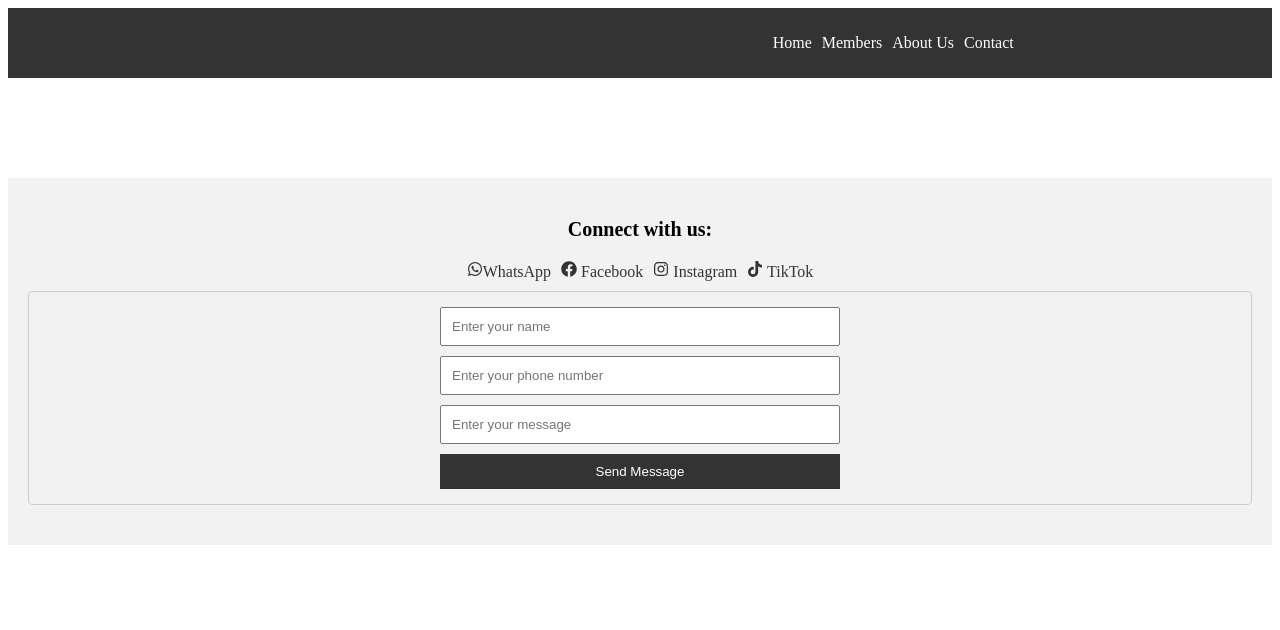
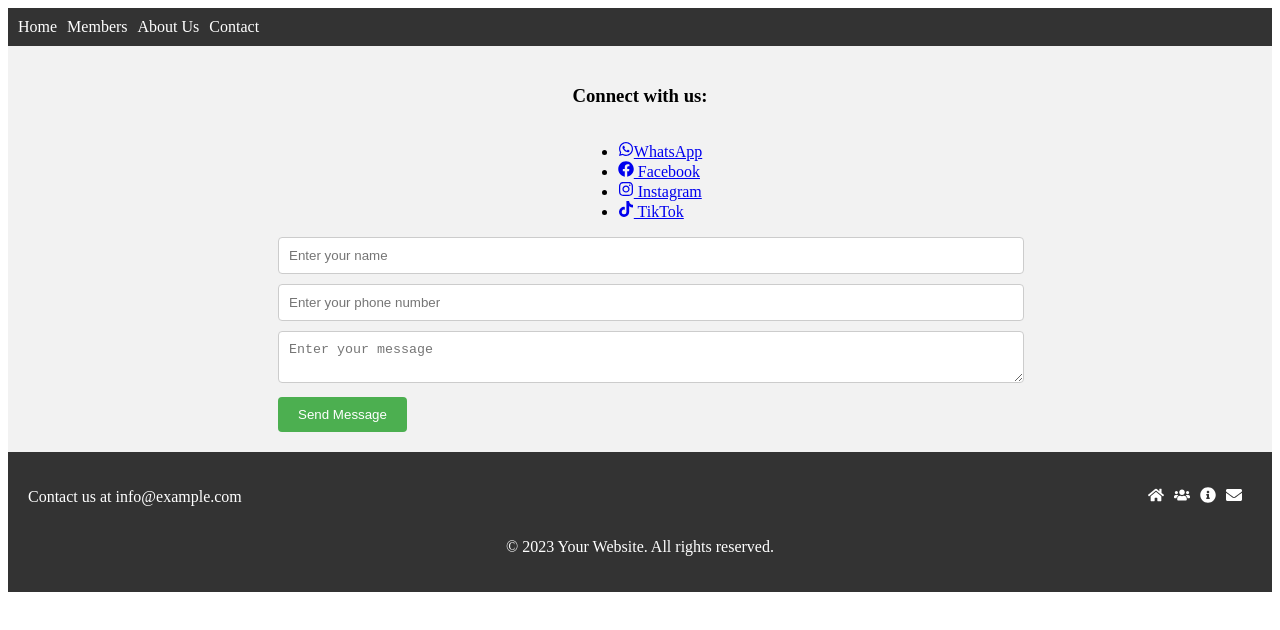
Before and after one commit to kingsley1470/doings, a React (Create React App) app: page /contact in a window 1280 px wide. Shown: the top 630 px of the page. Built offline with nearby package versions, Linux system fonts and the light colour scheme.

Commit message:
update commit

```diff
--- a/src/components/contactComponents/Contact.js
+++ b/src/components/contactComponents/Contact.js
@@ -1,11 +1,94 @@
-import React from 'react'
+import React, { useState } from "react";
+import { FaFacebook, FaInstagram, FaTiktok, FaWhatsapp } from "react-icons/fa";
+import "./contact.css";
 
 const Contact = () => {
+  const [name, setName] = useState("");
+  const [phone, setPhone] = useState("");
+  const [message, setMessage] = useState("");
+
+  const handleNameChange = (event) => {
+    setName(event.target.value);
+  };
+
+  const handlePhoneChange = (event) => {
+    setPhone(event.target.value);
+  };
+
+  const handleMessageChange = (event) => {
+    setMessage(event.target.value);
+  };
+
+  const handleSendMessage = () => {
+    // Implement your own functionality for sending a message here
+    console.log("Name:", name);
+    console.log("Phone:", phone);
+    console.log("Message:", message);
+    // Clear the input fields after sending the message
+    setName("");
+    setPhone("");
+    setMessage("");
+  };
+
   return (
-    <div style={{height:"100px"}}>
+    <footer>
+      <div className="contact-container">
+        <h3>Connect with us:</h3>
+        <ul className="social-links">
+          <li>
+            <a
+              href="https://api.whatsapp.com/send?phone=1234567890"
+              target="_blank"
+              rel="noopener noreferrer"
+            >
+              <FaWhatsapp />
+              WhatsApp
+            </a>
+          </li>
+          <li>
+            <a href="https://www.facebook.com">
+              <FaFacebook /> Facebook
+            </a>
+          </li>
+          <li>
+            <a href="https://www.instagram.com">
+              <FaInstagram /> Instagram
+            </a>
+          </li>
+          <li>
+            <a href="https://www.tiktok.com">
+              <FaTiktok /> TikTok
+            </a>
+          </li>
+        </ul>
+        <div className="form-container">
+          <input
+            type="text"
+            value={name}
+            onChange={handleNameChange}
+            placeholder="Enter your name"
+            className="input-field"
+          />
+          <input
+            type="text"
+            value={phone}
+            onChange={handlePhoneChange}
+            placeholder="Enter your phone number"
+            className="input-field"
+          />
+          <textarea
+            value={message}
+            onChange={handleMessageChange}
+            placeholder="Enter your message"
+            className="input-field"
+          ></textarea>
+          <button onClick={handleSendMessage} className="send-button">
+            Send Message
+          </button>
+        </div>
+      </div>
+    </footer>
+  );
+};
 
-    </div>
-  )
-}
-
-export default Contact
+export default Contact;
--- /dev/null
+++ b/src/components/contactComponents/contact.css
@@ -0,0 +1,86 @@
+.contact-container {
+  display: flex;
+  flex-direction: column;
+  align-items: center;
+  justify-content: center;
+  padding: 20px;
+  background-color: #f2f2f2;
+}
+
+.trending-section {
+  text-align: center;
+  margin-bottom: 20px;
+}
+
+.trending-list {
+  list-style: none;
+  padding: 0;
+  margin: 0;
+  display: flex;
+  justify-content: center;
+}
+
+.trending-list li {
+  margin-right: 10px;
+}
+
+.trending-list a {
+  text-decoration: none;
+  color: #333;
+}
+
+.input-field {
+  width: 100%;
+  padding: 10px;
+  margin-bottom: 10px;
+  border: 1px solid #ccc;
+  border-radius: 4px;
+}
+
+.send-button {
+  background-color: #4caf50;
+  color: #fff;
+  border: none;
+  padding: 10px 20px;
+  border-radius: 4px;
+  cursor: pointer;
+}
+
+.send-button:hover {
+  background-color: #45a049;
+}
+
+/* Responsive Styles */
+@media (max-width: 768px) {
+  .contact-container {
+    padding: 10px;
+  }
+
+  .trending-section {
+    margin-bottom: 10px;
+  }
+
+  .trending-list li {
+    margin-right: 8px;
+    margin-bottom: 8px;
+  }
+
+  .input-field {
+    margin-bottom: 8px;
+  }
+}
+
+@media (max-width: 480px) {
+  .trending-list li {
+    margin-right: 5px;
+    margin-bottom: 5px;
+  }
+
+  .input-field {
+    padding: 8px;
+  }
+
+  .send-button {
+    padding: 8px 16px;
+  }
+}
--- a/src/components/footerComponents/Footer.js
+++ b/src/components/footerComponents/Footer.js
@@ -1,84 +1,33 @@
-import React, { useState } from 'react';
-import { FaFacebook, FaInstagram, FaTiktok ,FaWhatsapp} from 'react-icons/fa';
-import './footer.css'
-const Footer = () => {
-  const [name, setName] = useState('');
-  const [phone, setPhone] = useState('');
-  const [message, setMessage] = useState('');
+import React from 'react';
+import { FaHome, FaInfoCircle, FaEnvelope, FaUsers } from 'react-icons/fa';
+import './footer.css';
 
-  const handleNameChange = (event) => {
-    setName(event.target.value);
-  };
+function Footer() {
+  return (
+    <footer className="footer">
+      <div className="footer-content">
+        <p>Contact us at info@example.com</p>
+        <div className="footer-links">
+          <a href="/">
+            <FaHome />
+          </a>
+          <a href="/members">
+            <FaUsers />
+          </a>
+          <a href="/about">
+            <FaInfoCircle />
+          </a>
+          <a href="/contact">
+            <FaEnvelope />
+          </a>
 
-  const handlePhoneChange = (event) => {
-    setPhone(event.target.value);
-  };
-
-  const handleMessageChange = (event) => {
-    setMessage(event.target.value);
-  };
-
-  const handleSendMessage = () => {
-    // Implement your own functionality for sending a message here
-    console.log('Name:', name);
-    console.log('Phone:', phone);
-    console.log('Message:', message);
-    // Clear the input fields after sending the message
-    setName('');
-    setPhone('');
-    setMessage('');
-  };
-
-  return (
-    <footer>
-      <div className="trending-footer">
-        <h3>Connect with us:</h3>
-        <ul>
-        <li>
-            <a href="https://api.whatsapp.com/send?phone=1234567890" target="_blank" rel="noopener noreferrer">
-              <FaWhatsapp />WhatsApp
-            </a>
-          </li>
-          <li>
-            <a href="https://www.facebook.com">
-              <FaFacebook /> Facebook
-            </a>
-          </li>
-          <li>
-            <a href="https://www.instagram.com">
-              <FaInstagram /> Instagram
-            </a>
-          </li>
-          <li>
-            <a href="https://www.tiktok.com">
-              <FaTiktok /> TikTok
-            </a>
-          </li>
-        </ul>
-        <div className='input-container'>
-          <input
-            type="text"
-            value={name}
-            onChange={handleNameChange}
-            placeholder="Enter your name"
-          />
-          <input
-            type="text"
-            value={phone}
-            onChange={handlePhoneChange}
-            placeholder="Enter your phone number"
-          />
-          <input
-            type="text"
-            value={message}
-            onChange={handleMessageChange}
-            placeholder="Enter your message"
-          />
-          <button onClick={handleSendMessage}>Send Message</button>
         </div>
+      </div>
+      <div className="footer-bottom">
+        <p>&copy; 2023 Your Website. All rights reserved.</p>
       </div>
     </footer>
   );
-};
+}
 
 export default Footer;
--- a/src/components/footerComponents/footer.css
+++ b/src/components/footerComponents/footer.css
@@ -1,93 +1,68 @@
-footer {
-  background-color: #f2f2f2;
+.footer {
+  background-color: #333;
+  color: #fff;
   padding: 20px;
-  text-align: center;
+  animation-name: fadeIn;
+  animation-duration: 0.5s;
+  animation-timing-function: ease-in-out;
+  animation-fill-mode: both;
+  animation-delay: 2s;
 }
 
-/* Trending section */
-.trending-footer {
-  margin-bottom: 20px;
+.footer-content {
+  display: flex;
+  flex-direction: row;
+  justify-content: space-between;
+  align-items: center;
 }
 
-.trending-footer h3 {
-  /* margin: 0; */
-  font-size: 20px;
+.footer-links {
+  display: flex;
 }
 
-.trending-footer ul {
-  list-style: none;
-  padding: 0;
-  margin: 10px 0;
-}
-
-.trending-footer li {
-  display: inline-block;
+.footer-links a {
+  color: #fff;
+  text-decoration: none;
   margin-right: 10px;
 }
 
-.trending-footer li:last-child {
-  margin-right: 0;
+.footer-bottom {
+  text-align: center;
+  margin-top: 10px;
 }
 
-.trending-footer a {
-  color: #333;
-  text-decoration: none;
+/* Responsive styles */
+@media only screen and (max-width: 768px) {
+  .footer-content {
+    flex-direction: column;
+    align-items: flex-start;
+  }
+
+  .footer-links {
+    margin-top: 10px;
+  }
+
+  .footer-links a {
+    display: block;
+    margin: 5px 0;
+  }
 }
 
-/* Form section */
-.trending-footer input,
-.trending-footer button {
-  margin: 5px 0;
-  padding: 10px;
-  width: 400px;
-  box-sizing: border-box;
-}
-
-.trending-footer button {
-  background-color: #333;
-  color: white;
-  border: none;
-  cursor: pointer;
-}
-
-.trending-footer button:hover {
-  background-color: #45a049;
-}
-
-.input-container {
-  display: flex;
-  margin: 5px 0;
-  padding: 10px;
-  width: 100%;
-  box-sizing: border-box;
-  border: 1px solid #ccc;
-  border-radius: 4px;
-  font-size: 14px;
-  flex-direction: column;
-  flex-wrap: wrap;
-  align-content: space-around;
-}
-
-.input-container:focus {
-  outline: none;
-  border-color: #4caf50;
-}
-
-/* Responsive Styles */
-
-@media (max-width: 600px) {
-
-  .trending-footer h3 {
-    /* margin: 0; */
-    font-size: 20px;
+/* Animation styles */
+@keyframes fadeIn {
+  from {
+    opacity: 0;
+    transform: translateY(20px);
   }
-  .trending-footer ul {
-    text-align: center;
+  to {
+    opacity: 1;
+    transform: translateY(0);
   }
-
-  .trending-footer input,
-  .trending-footer button,
-  .input-container {
-    width: 100%;
+  from,
+  to {
+    background-color: #333;
+  }
+  99% {
+    background-color: transparent;
   }
 }
--- a/src/components/homeComponents/home.css
+++ b/src/components/homeComponents/home.css
@@ -3,7 +3,7 @@
   grid-template-columns: 1fr 1fr;
   align-items: center;
   justify-content: center;
-  height: 50vh;
+  height: 80vh;
 }
 
 .home_container {
--- a/src/components/membersComponents/bubbling.css
+++ b/src/components/membersComponents/bubbling.css
@@ -1,10 +1,10 @@
 .bubbling-message {
   position: relative;
   display: inline-block;
-  padding: 10px;
+
   background-color: #333;
   color:#ffff;
-  border-radius: 20px;
+
   animation-duration: 1.9s;
   width: 300px;
   font-weight: 800;
--- a/src/components/navbar/Navbar.js
+++ b/src/components/navbar/Navbar.js
@@ -1,13 +1,28 @@
-import React, { useState } from 'react';
+import React, { useState, useEffect, useRef } from 'react';
 import { Link } from 'react-router-dom';
 import './navbar.css';
 
-function Navbar() {
+const Navbar = () => {
   const [isExpanded, setIsExpanded] = useState(false);
+  const menuRef = useRef(null);
 
-  const toggleMenu = () => {
+  const toggleMenu = (event) => {
+    event.stopPropagation();
     setIsExpanded(!isExpanded);
   };
+
+  const handleClickOutside = (event) => {
+    if (menuRef.current && !menuRef.current.contains(event.target)) {
+      setIsExpanded(false);
+    }
+  };
+
+  useEffect(() => {
+    document.addEventListener('click', handleClickOutside);
+    return () => {
+      document.removeEventListener('click', handleClickOutside);
+    };
+  }, []);
 
   return (
     <nav className="navbar">
@@ -16,18 +31,29 @@ function Navbar() {
         <div className="icon-bar"></div>
         <div className="icon-bar"></div>
       </div>
-      <ul className={`navbar-list ${isExpanded ? 'navbar-expanded' : ''}`}>
+      <ul
+        ref={menuRef}
+        className={`navbar-list ${isExpanded ? 'navbar-expanded' : ''}`}
+      >
         <li className="navbar-item">
-          <Link to="/" className="navbar-link">Home</Link>
+          <Link to="/" className="navbar-link">
+            Home
+          </Link>
         </li>
         <li className="navbar-item">
-          <Link to="/members" className="navbar-link">Members</Link>
+          <Link to="/members" className="navbar-link">
+            Members
+          </Link>
         </li>
         <li className="navbar-item">
-          <Link to="/about" className="navbar-link">About Us</Link>
+          <Link to="/about" className="navbar-link">
+            About Us
+          </Link>
         </li>
         <li className="navbar-item">
-          <Link to="/contact" className="navbar-link">Contact</Link>
+          <Link to="/contact" className="navbar-link">
+            Contact
+          </Link>
         </li>
       </ul>
     </nav>
--- a/src/components/navbar/navbar.css
+++ b/src/components/navbar/navbar.css
@@ -1,12 +1,11 @@
 /* Common styles */
 .navbar {
   display: flex;
-  justify-content: space-around;
-  padding: 0;
-  margin: 0;
+  justify-content: space-between;
+  align-items: center;
+  padding: 10px;
   background-color: #333;
   color: #fff;
-  padding: 10px;
   position: sticky;
   top: 0;
   z-index: 100;
@@ -15,8 +14,10 @@
 .navbar-list {
   list-style-type: none;
   display: flex;
-  justify-content: center;
+  flex-direction: row;
   align-items: center;
+  padding: 0;
+  margin: 0;
 }
 
 .navbar-item {
@@ -32,45 +33,46 @@
   text-decoration: underline;
 }
 
+/* Navbar toggle button */
+.navbar-toggle {
+  display: none;
+}
+
+.icon-bar {
+  width: 25px;
+  height: 3px;
+  background-color: #fff;
+  margin: 3px 0;
+}
+
 /* Responsive styles for mobile */
 @media only screen and (max-width: 768px) {
+  .navbar {
+    justify-content: flex-end;
+  }
+
   .navbar-list {
     display: none;
-  }
-  .navbar {
-    display: flex;
-    justify-content: flex-end;
-    padding: 0;
-    margin: 0;
-    background-color: #333;
-    color: #fff;
-    padding: 10px;
-    position: sticky;
-    top: 0;
-    z-index: 100;
   }
 
   .navbar-toggle {
     display: flex;
+    flex-direction: column;
     justify-content: center;
     align-items: center;
+    width: 30px;
+    height: 30px;
+    cursor: pointer;
     margin-right: 10px;
-    cursor: pointer;
-  }
-
-  .navbar-toggle .icon-bar {
-    width: 25px;
-    height: 3px;
-    background-color: #fff;
-    margin: 3px 0;
   }
 
   .navbar-expanded {
     display: flex;
     flex-direction: column;
+    align-items: flex-end;
   }
 
-  .navbar-expanded .navbar-item {
+  .navbar-item {
     margin-right: 0;
     margin-bottom: 10px;
   }
```
Also changed, not shown: src/components/membersComponents/Data.js (+16 -16 lines).
